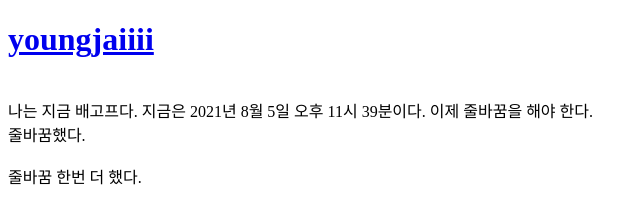
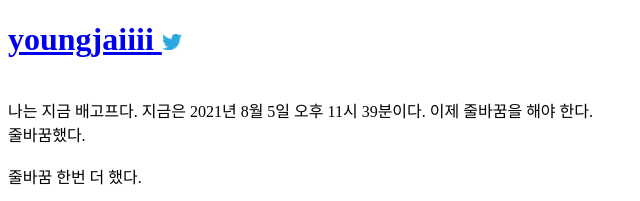
Before and after one commit to youngjaiiii/web.html, a plain HTML site: page index.html in a window 1280 px wide. Shown: the top 201 px of the page, 0-640 px from the left. Drawn offline with Linux system fonts and the light colour scheme.

Commit message:
Add files via upload

```diff
--- a/index.html
+++ b/index.html
@@ -6,7 +6,9 @@
 </head>
 <body>
 <h1><a href="https://twitter.com/youngjaiiii"
-  target="_blank" title="It is a waste of time.">youngjaiiii</a></h1>
+  target="_blank" title="It is a waste of time.">youngjaiiii
+  <img <source src="172px-트위터_로고_(2012).svg.png"width=20></a></h1>
+
 <br> 나는 지금 배고프다. 지금은 2021년 8월 5일 오후 11시 39분이다. 이제 줄바꿈을 해야 한다.
  <br>줄바꿈했다. <br><br>줄바꿈 한번 더 했다.<p>
  <a href="https://luca-fiore.com/2019/09/05/rooted-by-henk-wildschut/"
```
Also changed, not shown: 172px-트위터_로고_(2012).svg.png (added).
